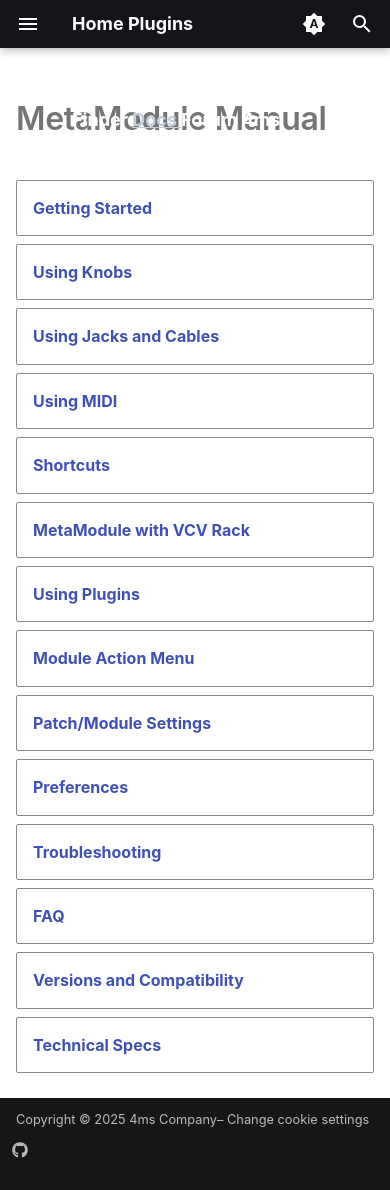
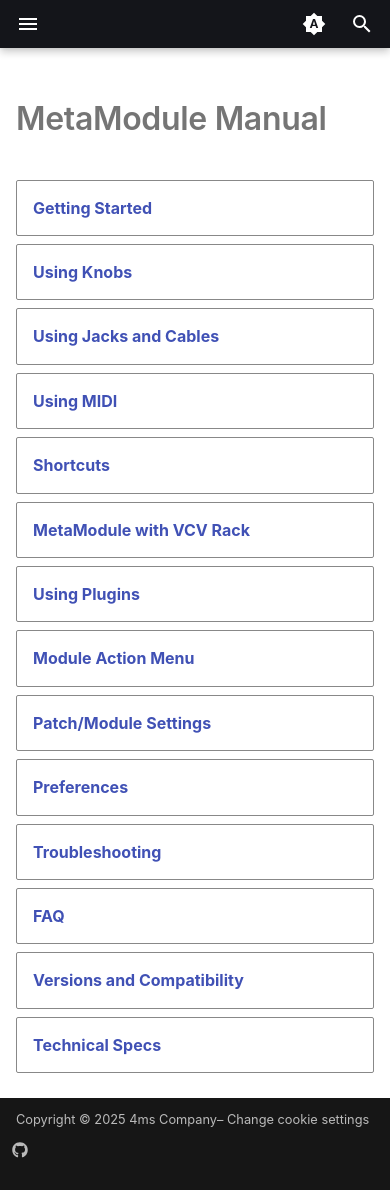
Before and after one commit to 4ms/metamodule-docs-website, an MkDocs documentation site: the page built from docs/index.md, in a window 390 px wide and 1190 px high. Built offline with MkDocs 1.6.1 and Material for MkDocs 9.7.7, drawn with Linux system fonts in a browser that asks for light colours.

Commit message:
Fix nav bar wrapping to multiple lines on mobile

```diff
--- /dev/null
+++ b/docs/javascripts/site-nav.js
@@ -0,0 +1,26 @@
+// Mirror the site-wide nav (Home / Plugins / Downloads / ...) from the
+// header into the top of the primary sidebar. On phone-width viewports
+// the primary sidebar is the slide-in drawer, so this puts the full
+// site nav one tap away from the hamburger — the header copy is hidden
+// at that size by stylesheets/extra.css.
+function injectSiteNavIntoDrawer() {
+  const source = document.querySelector("[data-mm-site-nav]");
+  const target = document.querySelector(
+    ".md-sidebar--primary .md-sidebar__inner"
+  );
+  if (!source || !target) return;
+
+  const existing = target.querySelector(".mm-site-nav--drawer");
+  if (existing) existing.remove();
+
+  const clone = source.cloneNode(true);
+  clone.classList.add("mm-site-nav--drawer");
+  clone.removeAttribute("data-mm-site-nav");
+  target.insertBefore(clone, target.firstChild);
+}
+
+if (typeof document$ !== "undefined" && document$.subscribe) {
+  document$.subscribe(injectSiteNavIntoDrawer);
+} else {
+  document.addEventListener("DOMContentLoaded", injectSiteNavIntoDrawer);
+}
--- a/docs/stylesheets/extra.css
+++ b/docs/stylesheets/extra.css
@@ -86,6 +86,7 @@
 .md-typeset .grid.cards>ol>li:focus-within, .md-typeset .grid.cards>ol>li:hover, .md-typeset .grid.cards>ul>li:focus-within, .md-typeset .grid.cards>ul>li:hover, .md-typeset .grid>.card:focus-within, .md-typeset .grid>.card:hover {
     border-color: #888;
     box-shadow: none;
+}
 
 h2 {
 	border-bottom-width: 0.06rem;
@@ -122,6 +123,61 @@ h3 {
   }
 }
 
+/* Mobile / small-tablet fix:
+   The in-header site nav is `position: absolute` + Tailwind `md:flex`
+   with `md:space-x-6` spacing. Between ~768px (where `md:flex` turns
+   on) and ~900px, the seven links don't fit next to the logo /
+   hamburger / palette / search and stagger over two rows, bleeding
+   white text onto the page below the header. Hide the in-header nav
+   across this whole range — javascripts/site-nav.js mirrors the
+   links into the top of the mobile drawer, which opens from the
+   existing hamburger button and stays available up to MkDocs
+   Material's own sidebar-as-drawer cutoff (76.1875em). */
+@media (max-width: 899.98px) {
+  .md-header__title [data-mm-site-nav] {
+    display: none !important;
+  }
+}
+
+/* Drawer clone: vertical list at the top of the primary sidebar while
+   it is in drawer mode (MkDocs Material's own breakpoint is 76.1875em).
+   The clone carries the same Tailwind classes as the header copy, so
+   rules below neutralize `absolute` / `flex` / `space-x-6` / `nowrap`
+   and unhide the `sm-hide` items. */
+.mm-site-nav--drawer {
+  display: none;
+}
+
+@media screen and (max-width: 76.1875em) {
+  .mm-site-nav--drawer {
+    display: block;
+    position: static;
+    padding: 0.5rem 0.75rem;
+    margin: 0 0 0.5rem;
+    border-bottom: 1px solid var(--md-default-fg-color--lightest);
+    white-space: normal;
+    font-size: 0.8rem;
+  }
+
+  .mm-site-nav--drawer > span {
+    display: block;
+    padding: 0.5rem 0;
+    /* !important needed to beat Tailwind's `md:space-x-6` utility,
+       which lands margin-left on adjacent children at >=768px. */
+    margin: 0 !important;
+    font-size: 0.8rem;
+    line-height: 1.4;
+  }
+
+  .mm-site-nav--drawer .sm-hide {
+    display: block;
+  }
+
+  .mm-site-nav--drawer a {
+    color: var(--md-default-fg-color);
+  }
+}
+
 ol, menu {
   list-style-type: decimal;
   margin: 0;
--- a/mkdocs.yml
+++ b/mkdocs.yml
@@ -87,6 +87,9 @@ extra_css:
   - styles.css
   - stylesheets/extra.css
 
+extra_javascript:
+  - javascripts/site-nav.js
+
 markdown_extensions:
   - attr_list
   - md_in_html
--- a/overrides/partials/header.html
+++ b/overrides/partials/header.html
@@ -16,7 +16,7 @@
     <div class="md-header__title flex justify-between items-center " data-md-component="header-title">
       <div class="md-header__ellipsis">
         <div>
-	      <div class="font-bold absolute md:flex lg:text-xl md:items-center md:mx-auto md:w-auto md:space-x-6 whitespace-nowrap">
+	      <div class="font-bold absolute md:flex lg:text-xl md:items-center md:mx-auto md:w-auto md:space-x-6 whitespace-nowrap" data-mm-site-nav>
             <span class="sm-sm">
 			  <a href="/">Home</a>
             </span>
```
